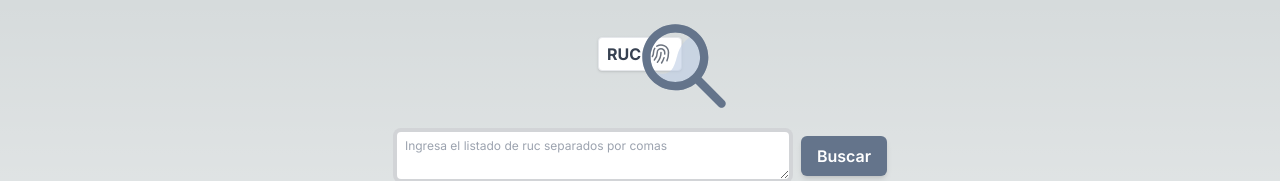
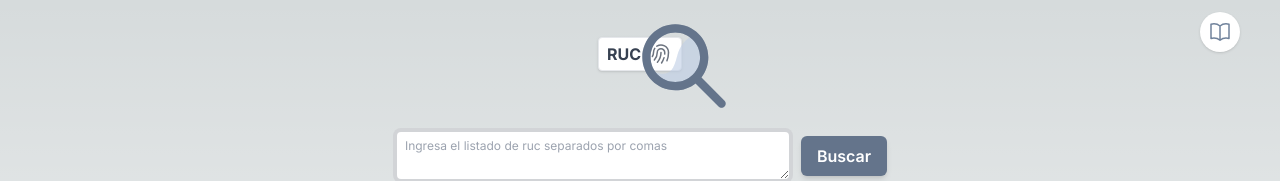
Before and after one commit to braian-bernatto/ruc-py, a Next.js app: page / in a window 1280 px wide. Shown: the top 181 px of the page. Built offline with nearby package versions, Linux system fonts and the light colour scheme.

Commit message:
manual button added

```diff
--- a/app/layout.tsx
+++ b/app/layout.tsx
@@ -18,8 +18,7 @@ export default function RootLayout({
   return (
     <html lang='en'>
       <body
-        className={`${inter.className} flex flex-col min-h-screen justify-between text-gray-700`}
-      >
+        className={`${inter.className} flex flex-col min-h-screen justify-between text-gray-700`}>
         {children}
         <Footer />
       </body>
--- a/app/page.tsx
+++ b/app/page.tsx
@@ -1,5 +1,6 @@
 'use client'
 
+import Manual from '@/components/Manual'
 import RucList from '@/components/RucList'
 import SearchInput from '@/components/SearchInput'
 import Spinner from '@/components/Spinner'
@@ -14,11 +15,11 @@ export default function Home() {
 
   return (
     <main className='flex flex-col items-center px-5 sm:px-24 text-xs sm:text-base'>
+      <Manual />
       <div className='relative h-32 flex justify-center items-center'>
         <div className='absolute h-32 w-32 -right-20 top-4'>
           <Image src='/search.svg' width={100} height={100} alt='lupa' />
         </div>
-
         <h1 className='border shadow rounded px-2 bg-white mb-5 text-center flex justify-center items-center gap-2 py-1 font-bold'>
           RUC
           <svg
@@ -27,8 +28,7 @@ export default function Home() {
             viewBox='0 0 24 24'
             strokeWidth={1.5}
             stroke='currentColor'
-            className='w-6 h-6 animate-pulse'
-          >
+            className='w-6 h-6 animate-pulse'>
             <path
               strokeLinecap='round'
               strokeLinejoin='round'
--- a/components/Footer.tsx
+++ b/components/Footer.tsx
@@ -9,8 +9,7 @@ const Footer: React.FC = () => {
         <a
           href='https://braian-bernatto.github.io/portfolio/'
           target='_blank'
-          className='font-bold hover:underline'
-        >
+          className='font-bold hover:underline'>
           Bernatto Inc.
         </a>{' '}
         | Todos los derechos reservados &copy; {year}
--- /dev/null
+++ b/components/Manual.tsx
@@ -0,0 +1,27 @@
+import React from 'react'
+
+const Manual = () => {
+  return (
+    <a
+      href='https://github.com/braian-bernatto/ruc-py#readme'
+      target='_blank'
+      className='absolute top-3 right-10 tooltip tooltip-bottom rounded-full shadow w-10 h-10 flex items-center justify-center bg-white z-50'
+      data-tip='Ir a manual'>
+      <svg
+        xmlns='http://www.w3.org/2000/svg'
+        fill='none'
+        viewBox='0 0 24 24'
+        strokeWidth={1.5}
+        stroke='currentColor'
+        className='w-6 h-6 stroke-[#71839c] hover:stroke-[#64748b] hover:scale-105 transition'>
+        <path
+          strokeLinecap='round'
+          strokeLinejoin='round'
+          d='M12 6.042A8.967 8.967 0 006 3.75c-1.052 0-2.062.18-3 .512v14.25A8.987 8.987 0 016 18c2.305 0 4.408.867 6 2.292m0-14.25a8.966 8.966 0 016-2.292c1.052 0 2.062.18 3 .512v14.25A8.987 8.987 0 0018 18a8.967 8.967 0 00-6 2.292m0-14.25v14.25'
+        />
+      </svg>
+    </a>
+  )
+}
+
+export default Manual
```
Also changed, not shown: public/escudo.png (deleted), public/escudo1.png (deleted).
